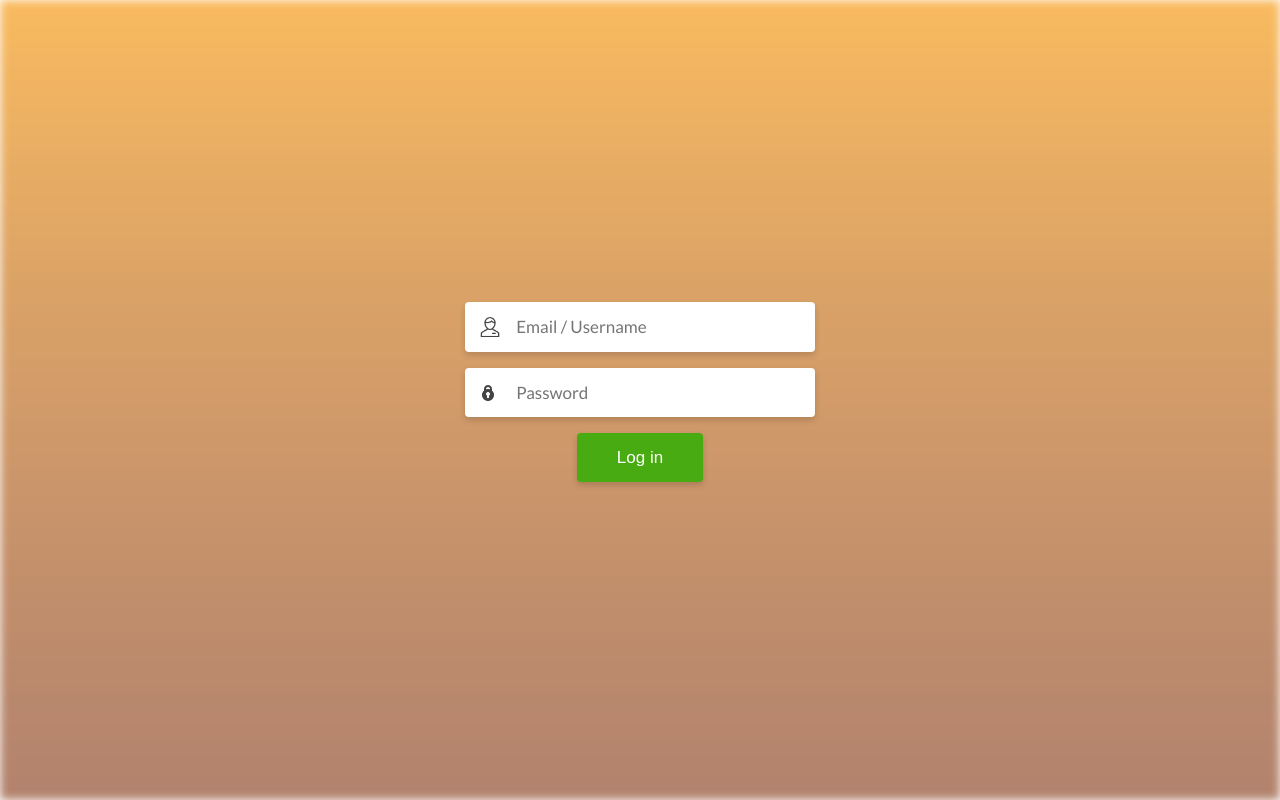
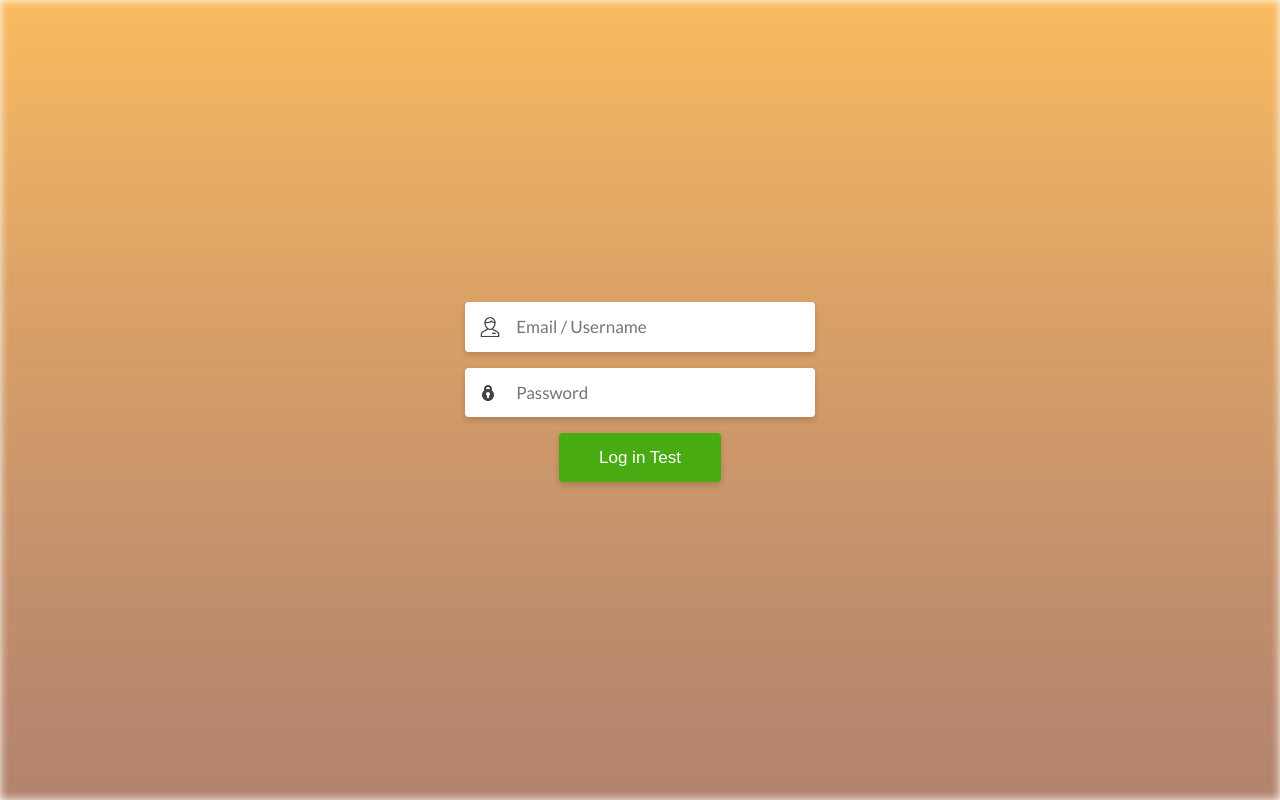
Before and after one commit to Athaaak/HIMAFKUB-ADMIN, a PHP site: page /login.php in a window 1280 px wide. Run offline with PHP 8.4, Linux system fonts and the light colour scheme.

Commit message:
Test github push

```diff
--- a/login.php
+++ b/login.php
@@ -21,7 +21,7 @@
             </div>
 
             <div class="form-field">
-                <button class="btn" type="submit">Log in</button>
+                <button class="btn" type="submit">Log in Test</button>
             </div>
     </form>
 
```
